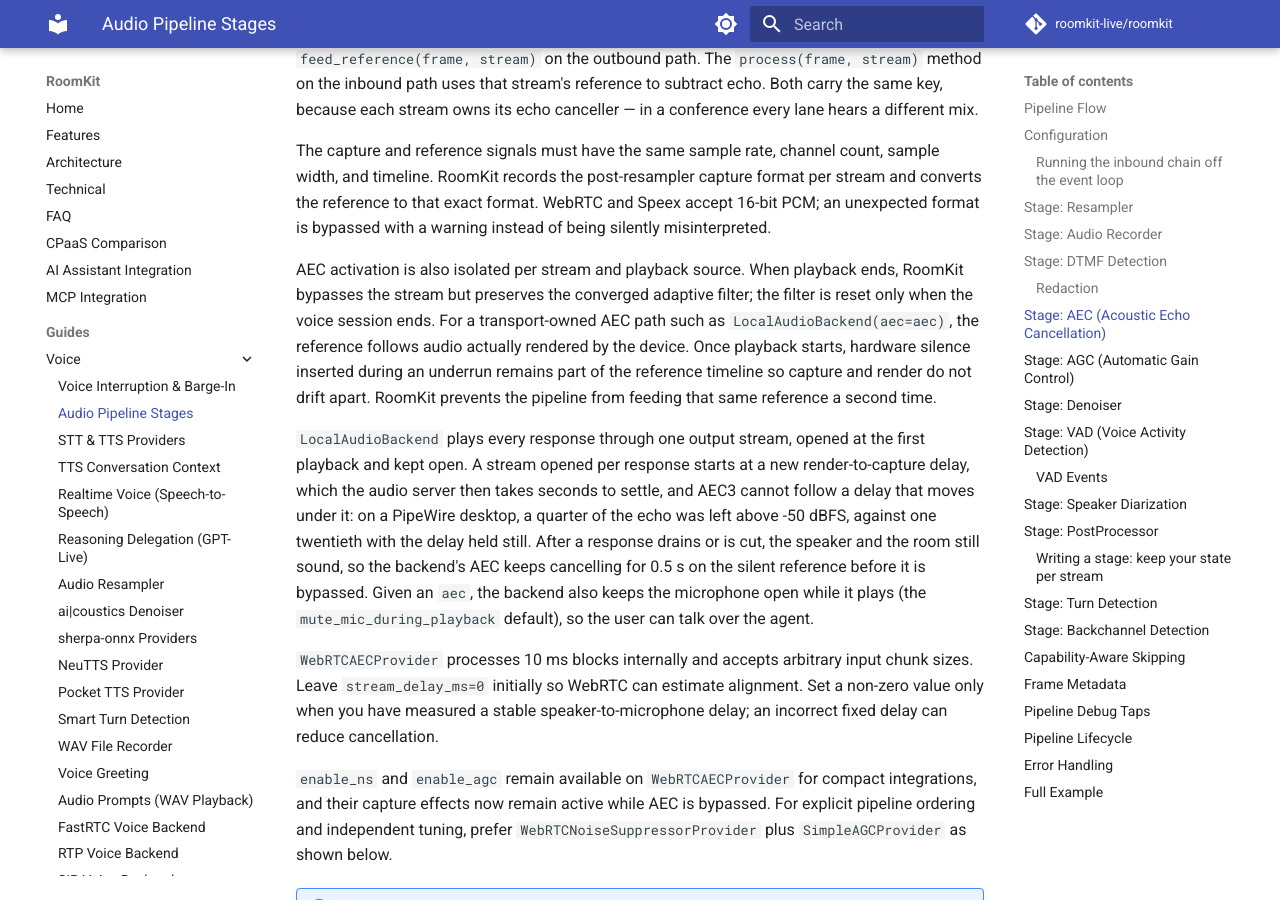
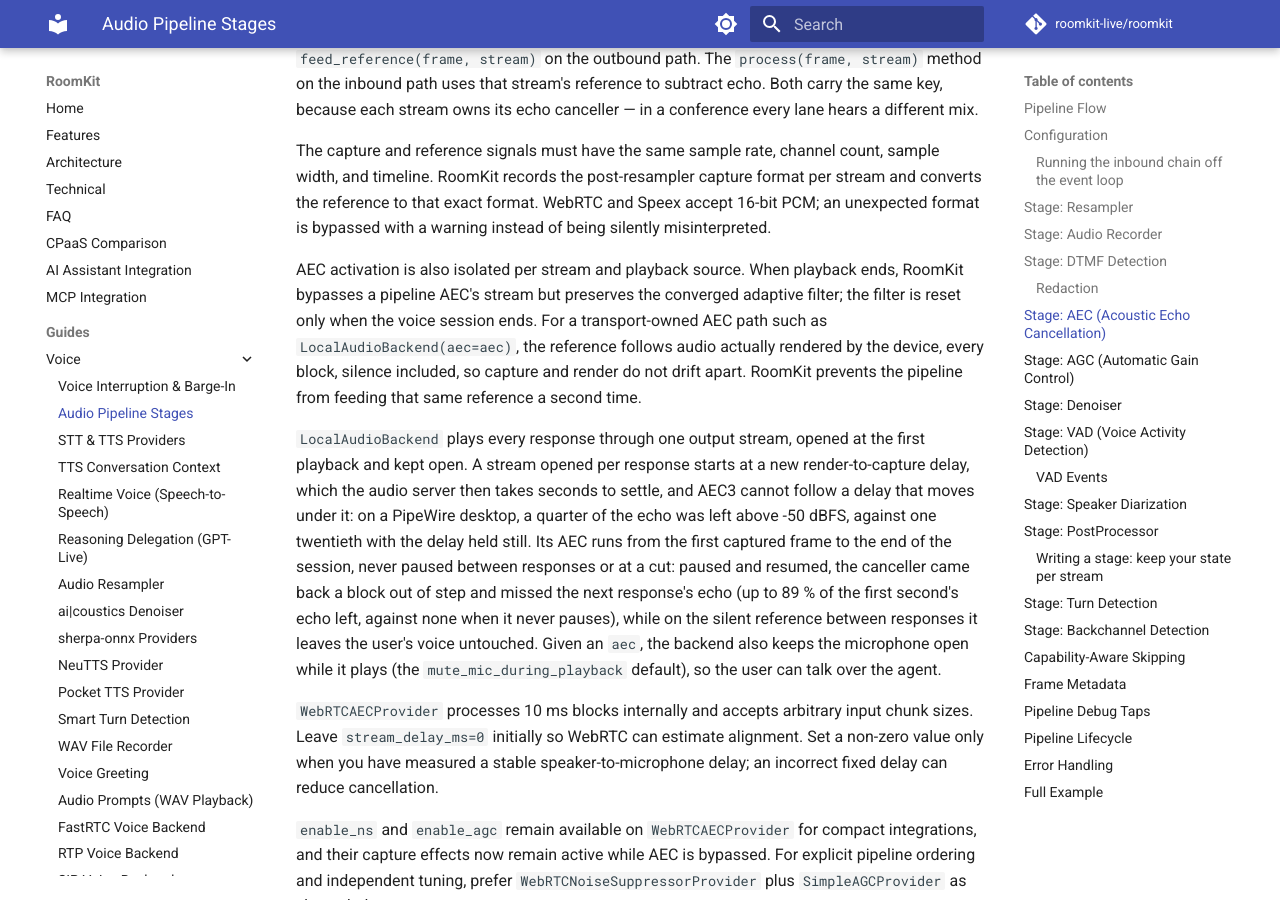
Before and after one commit to roomkit-live/roomkit-docs, an MkDocs documentation site: the page built from docs/guides/audio-pipeline-stages.md, in a window 1280 px wide and 900 px high, scrolled down 5587 px. Built offline with MkDocs 1.6.1 and Material for MkDocs 9.7.7, drawn with Linux system fonts in a browser that asks for light colours; comment, search, counter and statistics services are not loaded.

Commit message:
docs(voice): the local backend's AEC runs without pause (RMK-551)

```diff
--- a/docs/guides/audio-pipeline-stages.md
+++ b/docs/guides/audio-pipeline-stages.md
@@ -235,12 +235,11 @@ stream and converts the reference to that exact format. WebRTC and Speex accept
 silently misinterpreted.
 
 AEC activation is also isolated per stream and playback source. When playback
-ends, RoomKit bypasses the stream but preserves the converged adaptive filter;
-the filter is reset only when the voice session ends. For a transport-owned AEC
-path such as `LocalAudioBackend(aec=aec)`, the reference follows audio actually
-rendered by the device. Once playback starts, hardware silence inserted during
-an underrun remains part of the reference timeline so capture and render do not
-drift apart. RoomKit prevents the pipeline from feeding that same reference a
+ends, RoomKit bypasses a pipeline AEC's stream but preserves the converged
+adaptive filter; the filter is reset only when the voice session ends. For a
+transport-owned AEC path such as `LocalAudioBackend(aec=aec)`, the reference
+follows audio actually rendered by the device, every block, silence included,
+so capture and render do not drift apart. RoomKit prevents the pipeline from feeding that same reference a
 second time.
 
 `LocalAudioBackend` plays every response through one output stream, opened at
@@ -248,11 +247,14 @@ the first playback and kept open. A stream opened per response starts at a new
 render-to-capture delay, which the audio server then takes seconds to settle,
 and AEC3 cannot follow a delay that moves under it: on a PipeWire desktop, a
 quarter of the echo was left above -50 dBFS, against one twentieth with the
-delay held still. After a response drains or is cut, the speaker and the room
-still sound, so the backend's AEC keeps cancelling for 0.5 s on the silent
-reference before it is bypassed. Given an `aec`, the backend also keeps the
-microphone open while it plays (the `mute_mic_during_playback` default), so the
-user can talk over the agent.
+delay held still. Its AEC runs from the first captured frame to the end of the
+session, never paused between responses or at a cut: paused and resumed, the
+canceller came back a block out of step and missed the next response's echo
+(up to 89 % of the first second's echo left, against none when it never
+pauses), while on the silent reference between responses it leaves the user's
+voice untouched. Given an `aec`, the backend also keeps the microphone open
+while it plays (the `mute_mic_during_playback` default), so the user can talk
+over the agent.
 
 `WebRTCAECProvider` processes 10 ms blocks internally and accepts arbitrary
 input chunk sizes. Leave `stream_delay_ms=0` initially so WebRTC can estimate
```
Also changed, not shown: docs/guides/voice-prompts.md (+1 -1 lines).
